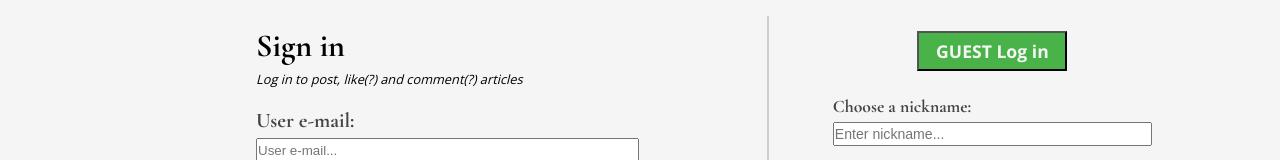
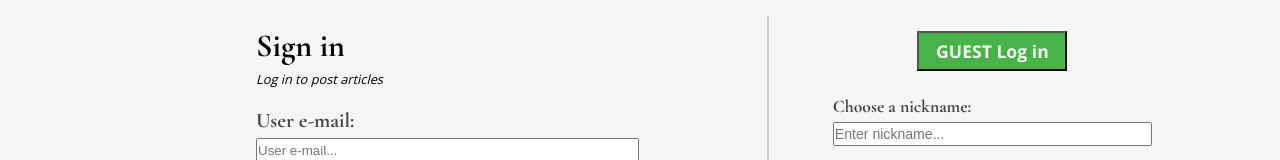
Before and after one commit to A-M-Perez/Martial-World-Blog, a React (Create React App) app: page /Login in a window 1280 px wide. Shown: the part 334-494 px from the top of the page. Built offline with nearby package versions, Linux system fonts and the light colour scheme; what google-maps-react, react-geocode would draw is missing.

Commit message:
Minor text change to Login

```diff
--- a/src/components/pages/ConfirmationMsg.js
+++ b/src/components/pages/ConfirmationMsg.js
@@ -3,7 +3,6 @@ import { useNavigate } from 'react-router-dom'
 
 const ConfirmationMessage = ({ messageTitle, messageContent, visibility, navigateTo }) => {
 
-    console.log(navigateTo)
     const navigate = useNavigate();
 
     return (
--- a/src/components/pages/Login/Login.js
+++ b/src/components/pages/Login/Login.js
@@ -98,7 +98,7 @@ const Login = ({ openModal, message, authentication, userInfo }) => {
                 {/* REGULAR LOG IN FORM */}
                 {!userInfo.userName && <section id='login-form'>
                     <h2>Sign in</h2>
-                    <h3>Log in to post, like(?) and comment(?) articles</h3>
+                    <h3>Log in to post articles</h3>
                     <form id='user-login' onSubmit={getLoginForm}>
                         <label id='user' htmlFor='user'>User e-mail:&nbsp;</label>
                         <input type='text' name='user' placeholder='User e-mail...' ref={loginUserEmail} maxLength='50' />
```
